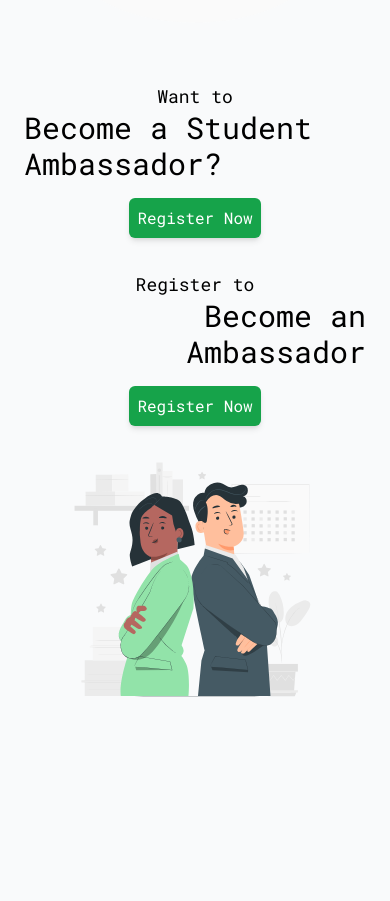
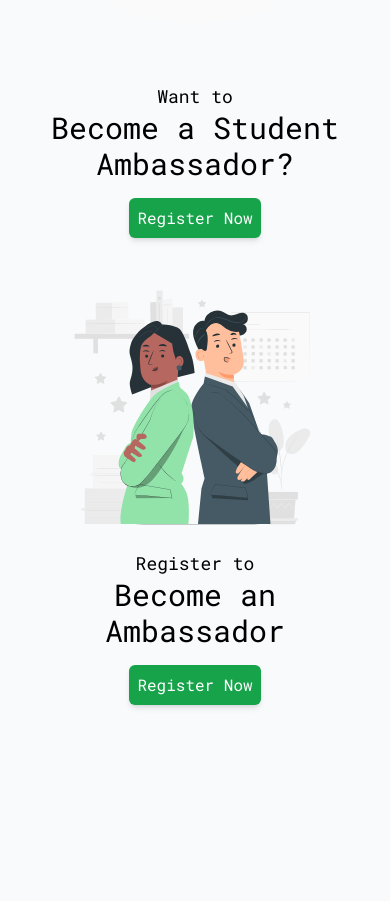
Before and after one commit to sammy-code98/elections, a Next.js app: page / in a window 390 px wide. Shown: the part 962-1863 px from the top of the page. Built offline with nearby package versions, Linux system fonts and the light colour scheme.

Commit message:
fix: ui fix - fix text aligment on register section - reorder images for different screen sizez - refactor code

```diff
--- a/components/Registration/Ambassodor.jsx
+++ b/components/Registration/Ambassodor.jsx
@@ -31,7 +31,7 @@ export default function AmbassadorRegister() {
     <div className="grid  grid-cols-1 md:grid-cols-2 mt-4 md:mx-auto items-center md:px-24">
         <div>
           <p className="text-center  text-lg font-light">Register to</p>
-          <p className="text-right text-3xl">Become an Ambassador</p>
+          <p className="md:text-right text-center text-3xl">Become an Ambassador</p>
           <div className="flex justify-center m-4">
             <button
               onClick={openModal}
@@ -51,7 +51,7 @@ export default function AmbassadorRegister() {
             </Modal>
           </div>
         </div>
-        <div>
+        <div className="order-first xl:order-last">
         <Image src="/ambassador.svg" alt="Student Ambassador Image" width={500} height={400} />
       </div>
     </div>
--- a/components/Registration/StudentRegister.jsx
+++ b/components/Registration/StudentRegister.jsx
@@ -34,7 +34,7 @@ export default function StudentRegister() {
       </div>
       <div className="mt-12">
         <p className="text-center text-lg font-light">Want to</p>
-        <p className="text-3xl">Become a Student Ambassador?</p>
+        <p className="text-center text-3xl">Become a Student Ambassador?</p>
         <div className="flex justify-center m-4">
           <button
             onClick={openModal}
```
